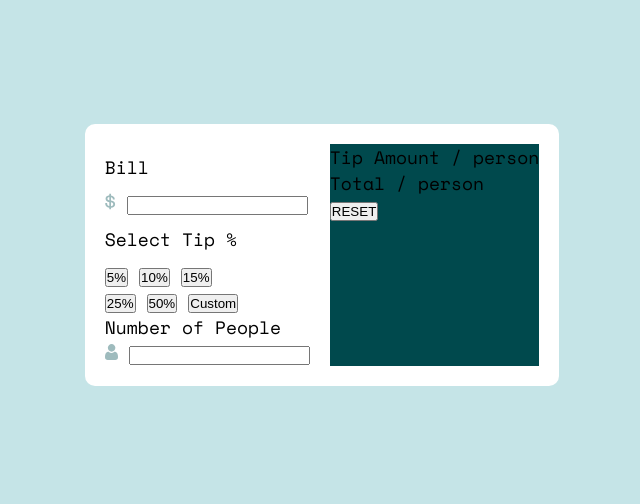
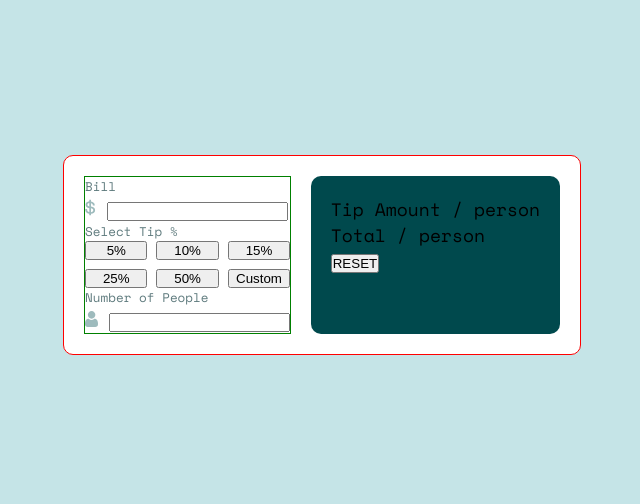
Before and after one commit to AllisonFavour/fm-challenge11, a plain HTML site: page index.html in a window 1280 px wide. Shown: the part 162-666 px from the top of the page, without its empty margins (318-958 px from the left). Drawn offline with nearby package versions, Linux system fonts and the light colour scheme.

Commit message:
fixed the button layout

```diff
--- a/index.html
+++ b/index.html
@@ -12,28 +12,28 @@
     />
   </head>
   <body>
-    <div class="container">
+    <div class="main-container">
       <header class="logo">
         <img src="images/logo.svg" alt="Splitter Logo" />
       </header>
       <main>
-        <div class="flex">
-          <section class="first">
-            <p class="bill">Bill</p>
+        <div class="flex-container">
+          <section class="first-box">
+            <p>Bill</p>
             <div>
               <img src="images/icon-dollar.svg" alt="Dollar Icon" />
               <input type="text" name="bill-input" id="bill-input" />
             </div>
 
-            <p class="select-tip">Select Tip %</p>
-            <div>
-              <div>
+            <p>Select Tip %</p>
+            <div class="button-container">
+              <div class="row">
                 <button>5%</button>
                 <button>10%</button>
                 <button>15%</button>
               </div>
 
-              <div>
+              <div class="row">
                 <button>25%</button>
                 <button>50%</button>
                 <button>Custom</button>
@@ -47,7 +47,7 @@
             </div>
           </section>
 
-          <section class="second">
+          <section class="second-box">
             <div>
               <div>
                 <span>Tip Amount</span>
--- a/index.scss
+++ b/index.scss
@@ -1,5 +1,5 @@
-// IMPORT RUBIK FONT FROM GOOGLE FONT
-@import url("https://fonts.googleapis.com/css2?family=Space+Mono:ital,wght@0,300..900;1,300..900&display=swap");
+// IMPORT SPACE MONO FONT FROM GOOGLE FONT
+@import url('https://fonts.googleapis.com/css2?family=Space+Mono:ital,wght@0,400;0,700;1,400;1,700&display=swap');
 
 // CSS RESET
 *,
@@ -22,14 +22,37 @@ $neutral-grey-400: hsl(184, 14%, 56%);
 $neutral-grey-200: hsl(185, 41%, 84%);
 $neutral-grey-50: hsl(189, 47%, 97%);
 $white: hsl(0, 100%, 100%);
+$font-space-mono: "Space Mono", monospace;
 
 
 body {
   background-color: $neutral-grey-200;
-  font-family: "Space Mono";
+  font-family: $font-space-mono;
 }
 
-.container {
+button {
+  width: auto;
+  // padding: 0.8rem 1.2rem;
+}
+
+.button-container {
+  // max-width: 400px;
+  display: flex;
+  flex-direction: column;
+  margin: 0 auto;
+  gap: 0.5rem;
+}
+
+.row {
+  display: flex;
+  gap: 0.5rem;
+}
+
+.row button {
+  flex: 1;
+}
+
+.main-container {
   width: 100%;
   min-height: 100vh;
   display: flex;
@@ -44,22 +67,32 @@ body {
 
 main {
   background-color: $white;
-    padding: 20px;
+    padding: 1.1rem;
+    border-radius: 10px;
+    border: 1px solid red;
+}
+
+.flex-container {
+  display: flex;
+}
+
+// .bill,
+// .select-tip {
+//   margin-block: 10px;
+// }
+
+.first-box {
+  border: 1px solid green;
+}
+
+.first-box p {
+  font-size: 0.7rem;
+  color: $neutral-grey-500;
+}
+
+.second-box {
+    background-color: $neutral-green-900;
+    margin-inline-start: 1.1rem;
+    padding: 1.1rem;
     border-radius: 10px;
 }
-
-.flex {
-
-  display: flex;
-  // padding: 20px;
-}
-
-.bill,
-.select-tip {
-  margin-block: 10px;
-}
-
-.second {
-    background-color: $neutral-green-900;
-    margin-inline-start: 20px;
-}
```
Also changed, not shown: index.css, 1 other file.
